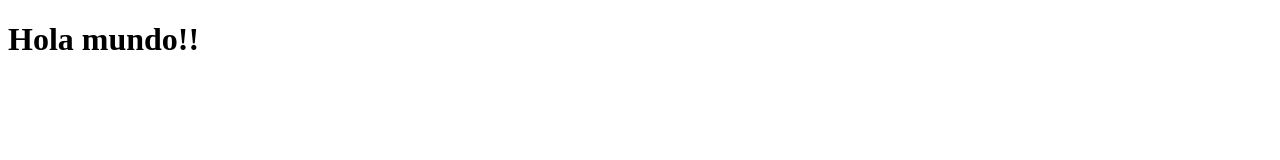
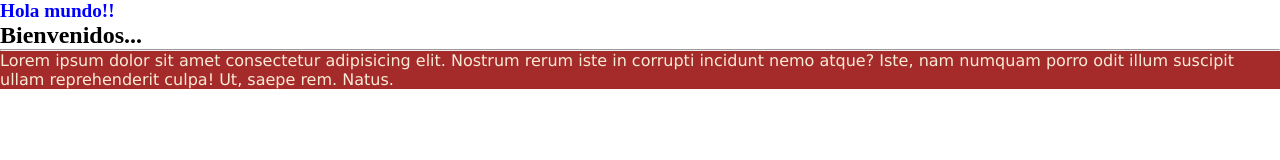
Before and after one commit to aisaak73/pruebasGit, a plain HTML site: page index.html in a window 1280 px wide. Drawn offline with Linux system fonts and the light colour scheme.

Commit message:
mas cambiosen index.html y app.css  y creacion de app.js

```diff
--- a/app.css
+++ b/app.css
@@ -8,3 +8,9 @@ h1{
     font-size: larger;
     color: blue;
 }
+
+#mensaje{
+    font-family: 'Lucida Sans', 'Lucida Sans Regular', 'Lucida Grande', 'Lucida Sans Unicode', Geneva, Verdana, sans-serif;
+    background-color: brown;
+    color: antiquewhite;
+}
--- a/index.html
+++ b/index.html
@@ -4,8 +4,14 @@
     <meta charset="UTF-8">
     <meta name="viewport" content="width=device-width, initial-scale=1.0">
     <title>Prueba</title>
+    <link rel="stylesheet" href="./app.css">
 </head>
 <body>
     <h1>Hola mundo!!</h1>
+    <h2>Bienvenidos...</h2>
+    <hr>
+    <div id="mensaje">
+        <p>Lorem ipsum dolor sit amet consectetur adipisicing elit. Nostrum rerum iste in corrupti incidunt nemo atque? Iste, nam numquam porro odit illum suscipit ullam reprehenderit culpa! Ut, saepe rem. Natus.</p>
+    </div>
 </body>
 </html>
```
Also changed, not shown: app.js (added).
